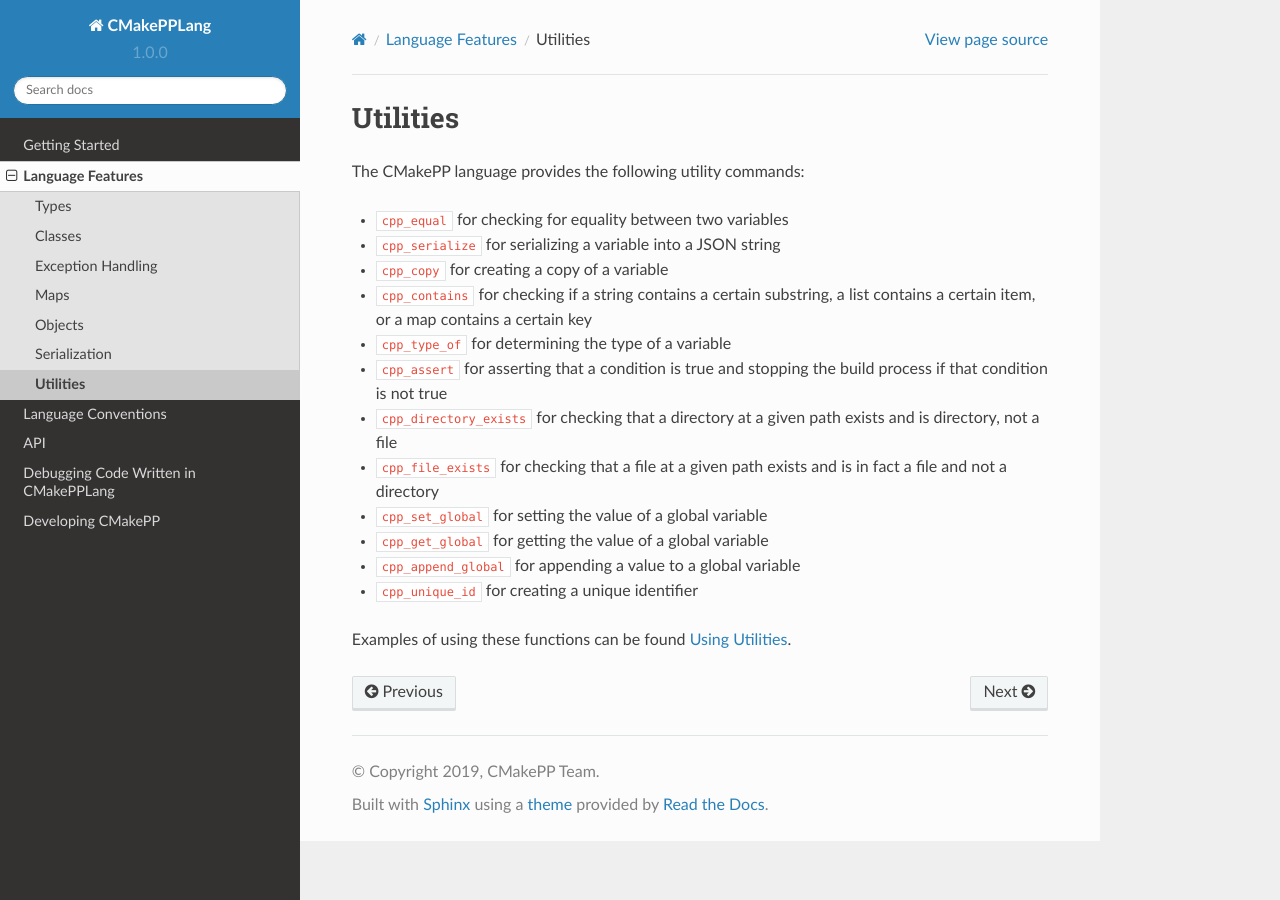
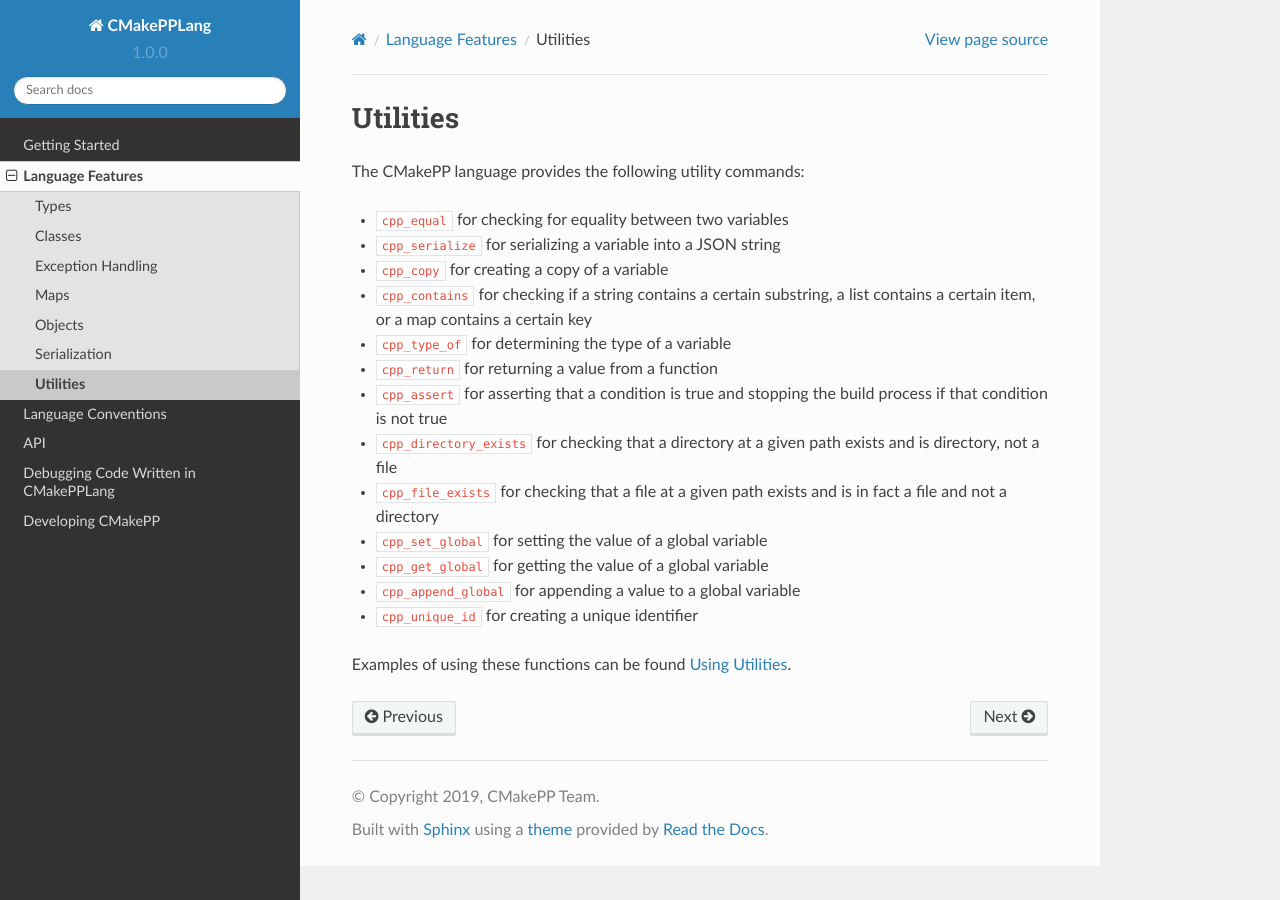
Before and after one commit to CMakePP/CMakePPLang, a Sphinx documentation site: the page built from docs/source/features/utilities.rst, in a window 1280 px wide. Built offline with Sphinx 7.4.7 and the Read the Docs theme 2.0.0, drawn with Linux system fonts in a browser that asks for light colours.

Commit message:
Add 'cpp_return' to the list of utilities

```diff
--- a/docs/source/features/utilities.rst
+++ b/docs/source/features/utilities.rst
@@ -10,6 +10,7 @@ The CMakePP language provides the following utility commands:
 - ``cpp_contains`` for checking if a string contains a certain substring, a list
   contains a certain item, or a map contains a certain key
 - ``cpp_type_of`` for determining the type of a variable
+- ``cpp_return`` for returning a value from a function
 - ``cpp_assert`` for asserting that a condition is true and stopping the
   build process if that condition is not true
 - ``cpp_directory_exists`` for checking that a directory at a given path
```
